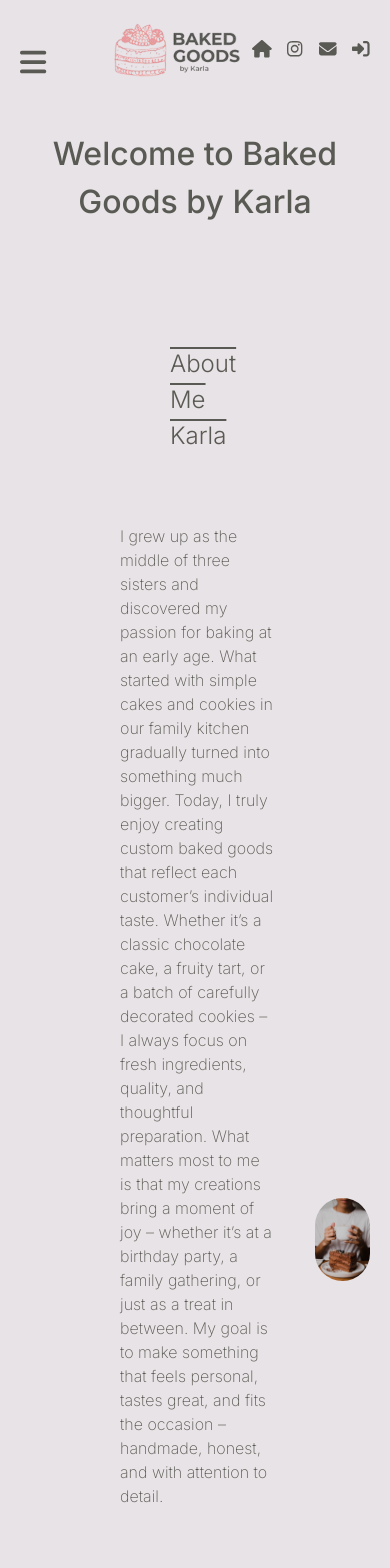
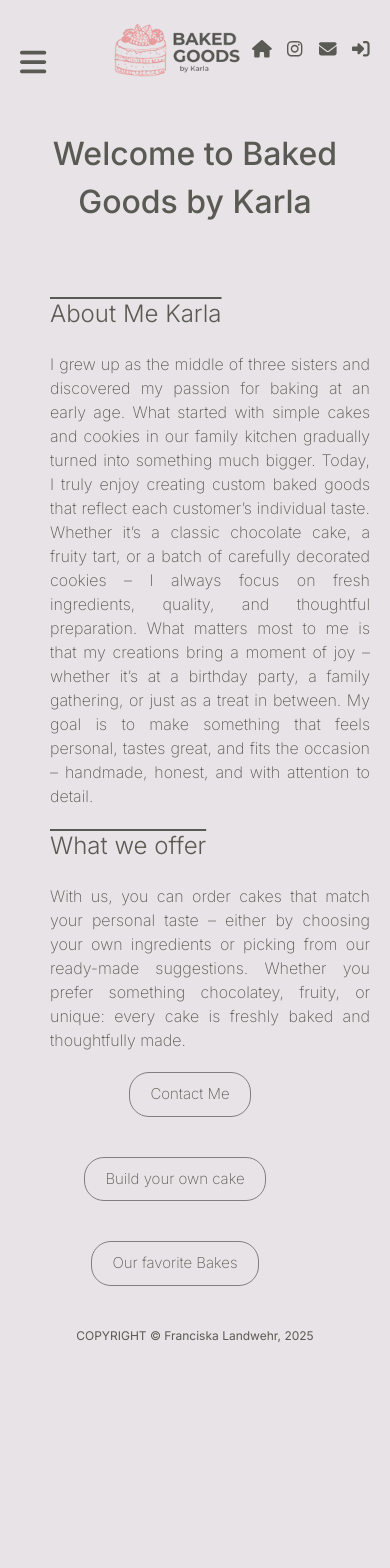
Before and after one commit to Panchita1989/CakesByKarla, a React (Vite) app: page / in a window 390 px wide. Shown: the top 1568 px of the page. After the commit the page ends 1386 px from the top, so only its background shows below. Built offline with nearby package versions, Linux system fonts and the light colour scheme.

Commit message:
added responsive designe to the landing page

```diff
--- a/src/pages/BuildMyCake.jsx
+++ b/src/pages/BuildMyCake.jsx
@@ -6,7 +6,7 @@ export default function BuildMyCake(){
 
     return(
         <section className= 'wrapper'>
-            <h2 className="text-2xl font-bold tracking-tight text-gray-900">Choose your favorite ingredients and we will make your favorite Cake</h2>
+            <h3 className="text-2xl font-bold tracking-tight text-gray-900">Choose your favorite ingredients and we will make your favorite Cake</h3>
             <section className ='buildYourOwnWrapper'>
             <section className='electionForm'>
                 <form >
--- a/src/pages/LandingPage.jsx
+++ b/src/pages/LandingPage.jsx
@@ -7,7 +7,7 @@ import {Link} from 'react-router-dom'
 export default function LandingPage(){
     return(
 
-       <div className="wrapper">
+       <div className="wrapperLanding">
             <h1 className="welcome">Welcome to Baked Goods by Karla</h1>
             <div className="landingPage">
                 <div className='description'>
--- a/src/styles/BuildMyCake.css
+++ b/src/styles/BuildMyCake.css
@@ -3,7 +3,7 @@
     justify-content: space-around;
     margin: 50px 0;
 }
-.wrapper h2{
+.wrapper h3{
     margin: 50px;
 }
 .electionForm{
--- a/src/styles/LandingPage.css
+++ b/src/styles/LandingPage.css
@@ -1,7 +1,6 @@
 .landingPage {
     display: flex;
     justify-content: center;
-
 }
 .wrapper {
     text-align: center;
@@ -32,6 +31,7 @@ button{
   margin-top: 20px;
   border: 1px solid gray;
 }
+
 button:hover{
     background-color: rgba(107, 107, 98, 0.9);
     color: #e5e5d5;
@@ -75,3 +75,41 @@ p{
     font-weight: 500;
     font-size: 2rem;
 }
+@media screen and (max-width: 1200px) {
+    .fotoKarla{
+        display: none;
+    }
+    .choosYourOption{
+        width: 100%;
+        margin: 0;
+        padding: 0;
+    }
+    .landingPage{
+        width: 100%;
+    }
+    .description{
+        display: block;
+        text-align: justify;
+        width: 100%;
+        margin: 0 0 0 30px;
+    }
+    .wrapper h2{
+       margin: 0;
+    }
+    .description h2{
+        margin: 0;
+    }
+    .wrapperLanding{
+        min-height: 300px;
+        background-size: contain;
+        background-repeat: no-repeat;
+        background-position: center;
+    }
+
+}
+@media screen and (max-width:600px) {
+    .choosYourOption{
+        display: flex;
+        flex-direction: column;
+    }
+}
```
